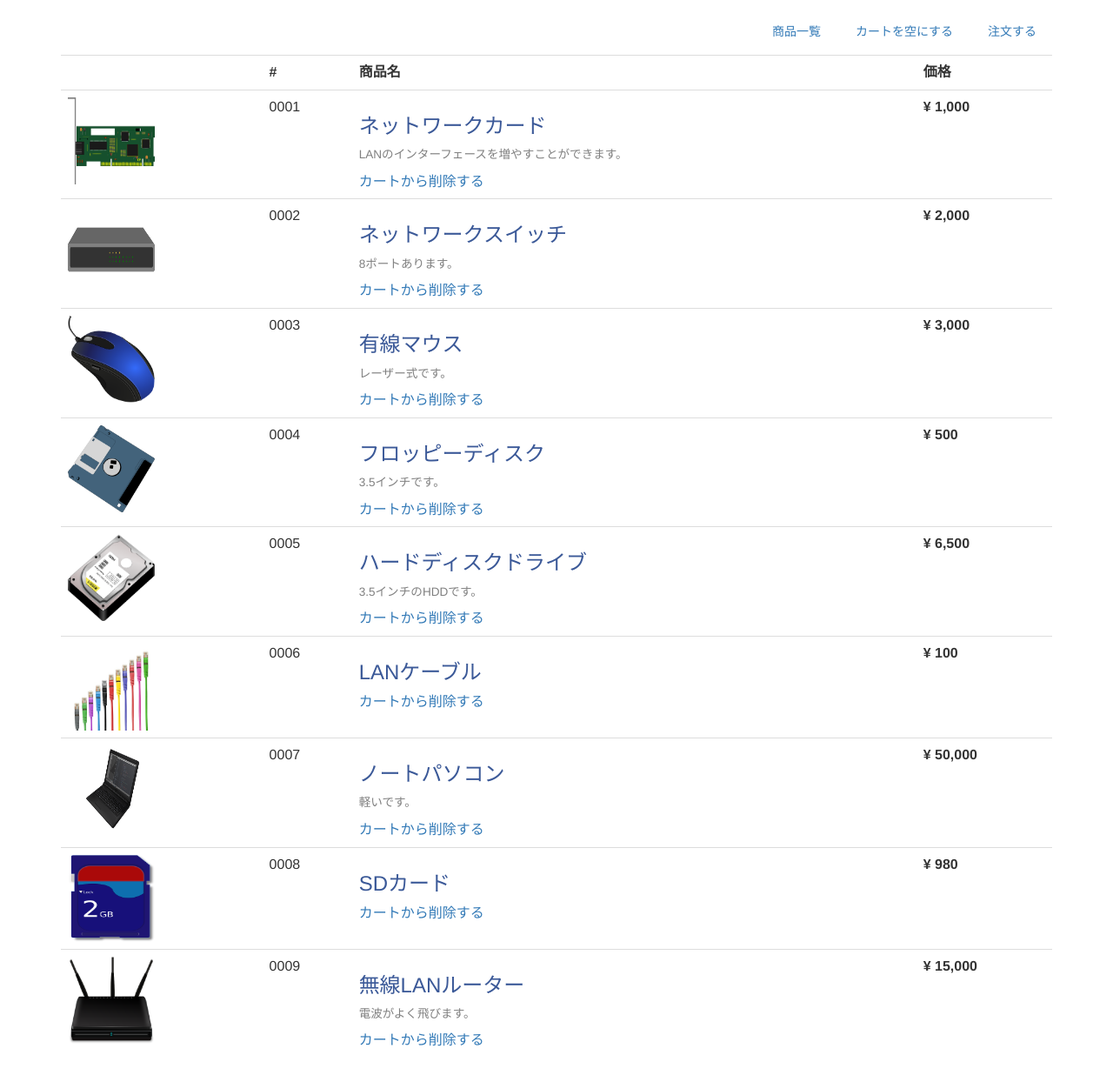
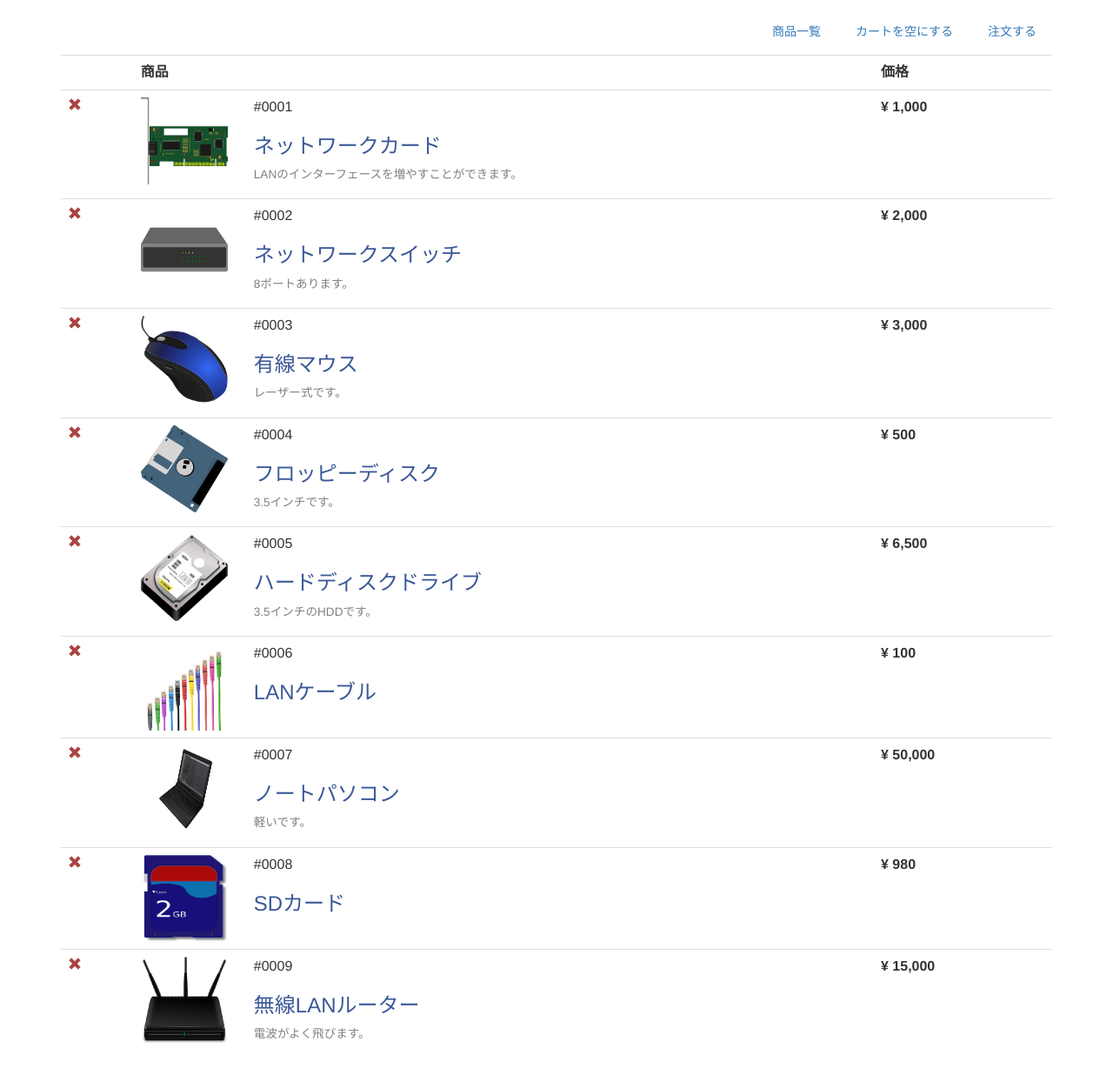
Before and after one commit to rinahira/hackathon_team_e, a Django app: template ecommerce/templates/cart_list.html in a window 1280 px wide. Shown: the part 71-1307 px from the top of the page at 87% size. Run offline with Django 3.2, Linux system fonts and the light colour scheme; the template is opened without the code that fills it: values that come from a table or form of the project are taken from there, others are empty; data comes from the database, SQL or seed files in the repository; some libraries are stand-ins or nearby versions.

Commit message:
:recycle: 削除ボタン追加にともなうレイアウト修正

```diff
--- a/ecommerce/templates/cart_list.html
+++ b/ecommerce/templates/cart_list.html
@@ -17,22 +17,27 @@
         <table class="table table-hover">
             <tr>
                 <th></th>
-                <th>#</th>
-                <th>商品名</th>
+                <th>商品</th>
                 <th>価格</th>
             </tr>
         {% for product in products %}
             <tr>
                 <td>
-                     <a href="../../media/{{ product.image }}" data-lightbox="{{ product.image }}" rel="lightbox">
-                        <img class="thumnail" src="../../media/{{ product.image }}" alt="" width="100" height="100" border="0"/>
-                     </a>
+                    <div>
+                        <a href="../cart_delete/{{ product.id }}" class="text-danger"><i class="glyphicon glyphicon-remove"></i></a>
+                    </div>
                 </td>
-                <td>{{ product.id | stringformat:"04d" }}</td>
                 <td>
-                    <h3 class="skay-brand">{{ product.name }}</h3>
-                    <p style="color: gray;"><small>{{ product.description }}</small></p>
-                    <a href="../cart_delete/{{ product.id }}">カートから削除する</a>
+                    <div class="pull-left" style="margin-right: 30px;">
+                        <a href="../../media/{{ product.image }}" data-lightbox="{{ product.image }}" rel="lightbox">
+                            <img class="thumnail" src="../../media/{{ product.image }}" alt="" width="100" height="100" border="0"/>
+                        </a>
+                    </div>
+                    <div>
+                        <p>#{{ product.id | stringformat:"04d" }}</p>
+                        <h3 class="skay-brand">{{ product.name }}</h3>
+                        <p style="color: gray;"><small>{{ product.description }}</small></p>
+                    </div>
                 </td>
                 <td><strong>¥ {{ product.price | intcomma }}</strong></td>
             </tr>
```
